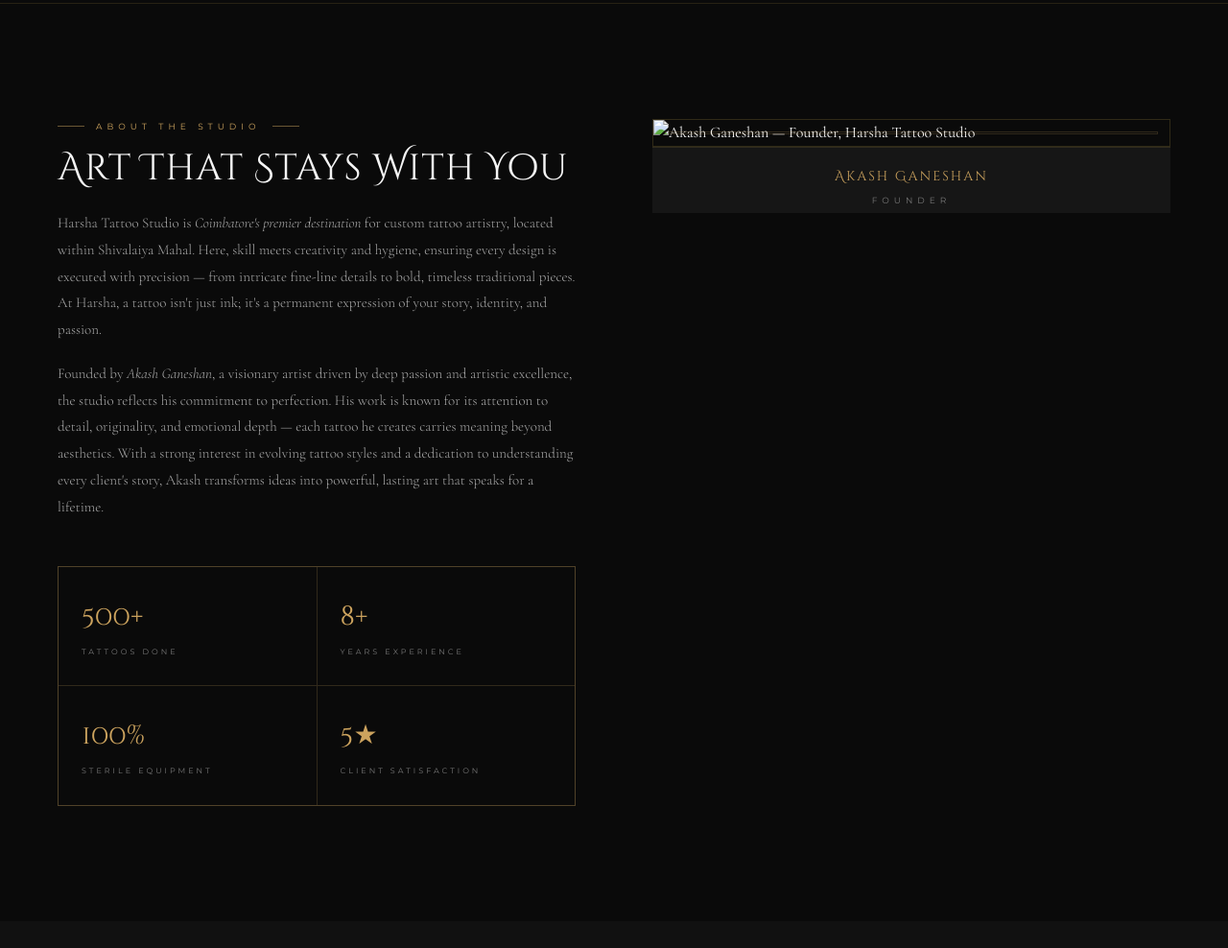
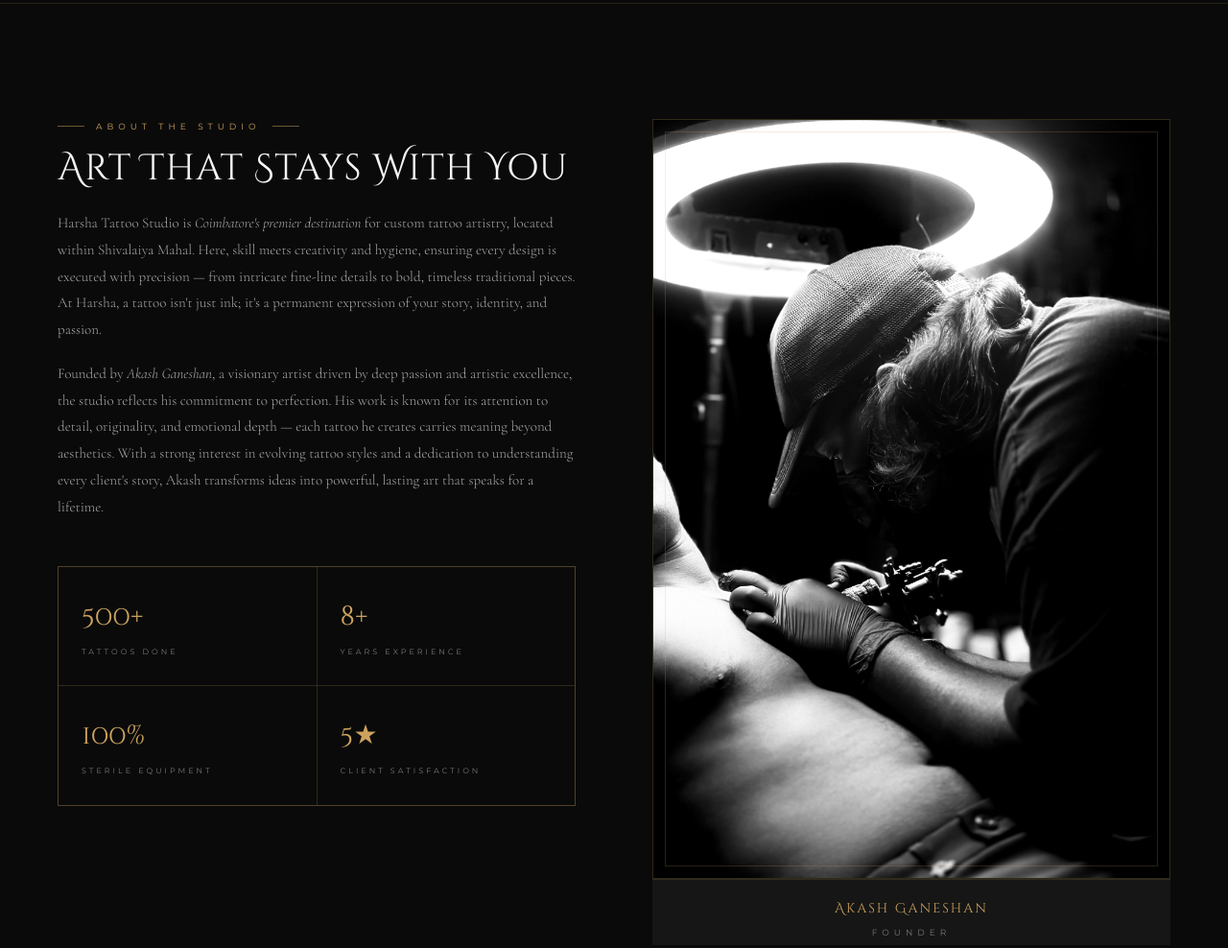
Before and after one commit to ARAVIND123465/harshaa-tatto, a website: page index.html in a window 1280 px wide. Shown: the part 1160-2148 px from the top of the page at 96% size. Drawn offline with nearby package versions, Linux system fonts and the light colour scheme.

Commit message:
Add styles, scripts, images, and replace founder photo

```diff
--- a/index.html
+++ b/index.html
@@ -149,7 +149,7 @@
         <div class="about-frame"
           style="aspect-ratio:auto; background:#0a0a0a; border:1px solid rgba(201,168,76,0.2); overflow:hidden; position:relative;">
           <div class="about-frame-border"></div>
-          <img src="images/hero-bg.jpeg" alt="Akash Ganeshan — Founder, Harsha Tattoo Studio"
+          <img src="images/founder.JPG" alt="Akash Ganeshan — Founder, Harsha Tattoo Studio"
             style="width:100%; height:100%; object-fit:cover; display:block; filter:grayscale(0.15) contrast(1.05);">
         </div>
         <div
```
Also changed, not shown: images/founder.JPG (added).
